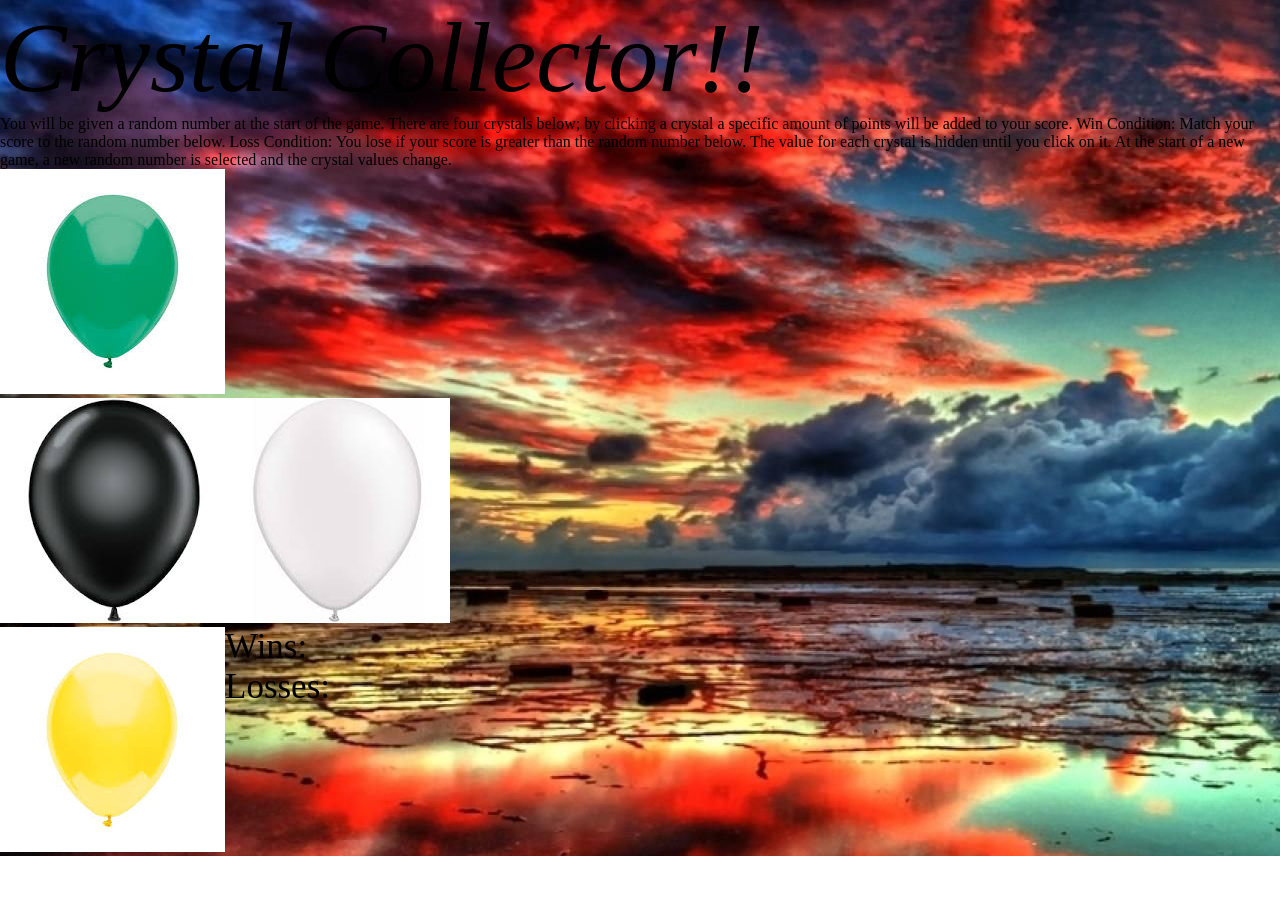
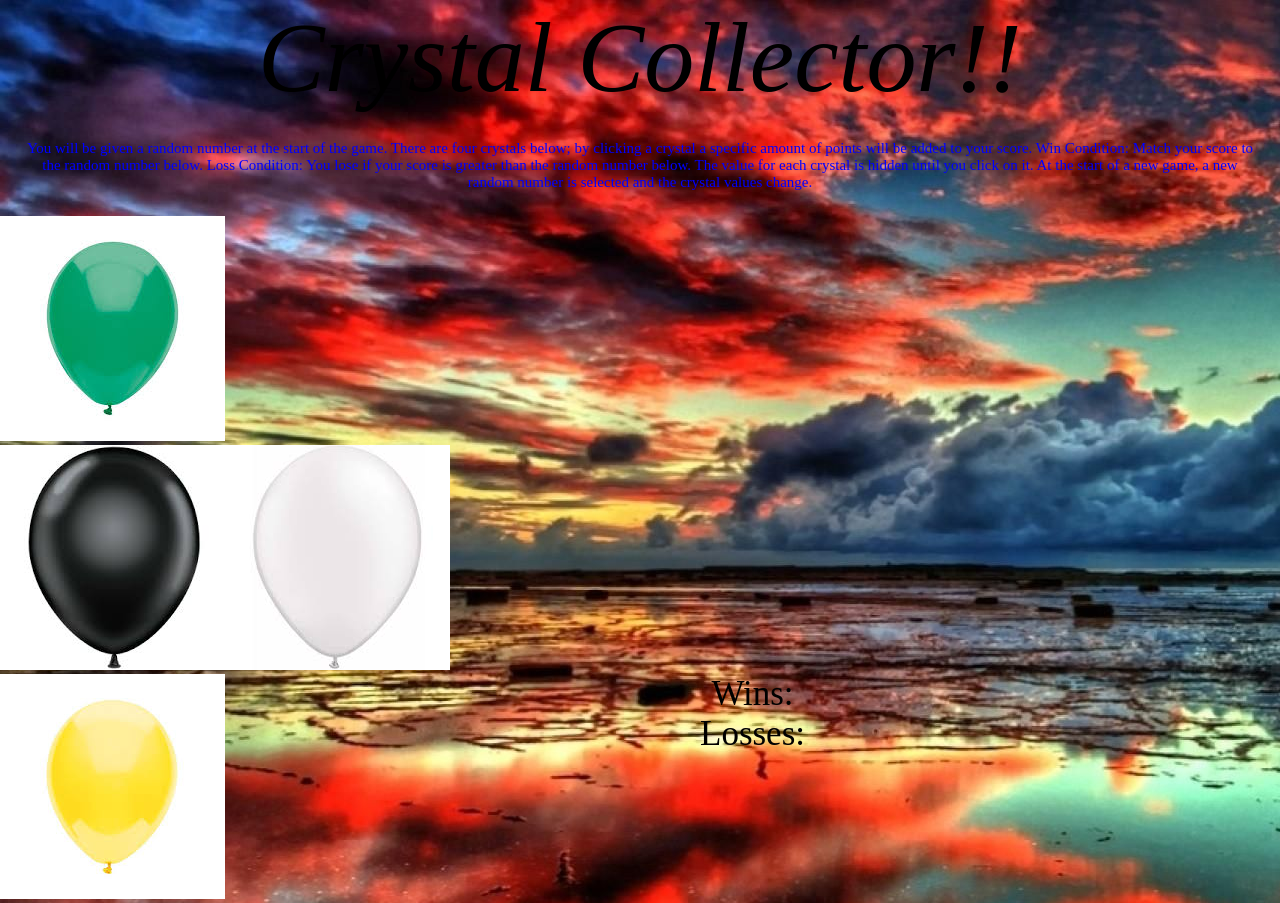
Before and after one commit to WildestDeuce/unit-4-game, a plain HTML site: page index.html in a window 1280 px wide. Before the commit the page ends 856 px from the top, so only its background shows below. Drawn offline with nearby package versions, Linux system fonts and the light colour scheme.

Commit message:
text-align h1 and h3

```diff
--- a/assets/css/style.css
+++ b/assets/css/style.css
@@ -2,6 +2,15 @@ h1 {
     color: black;
     font-style: italic;
     font-size: 100px;
+    text-align: center;
+}
+
+p {
+    color: blue;
+    font-size: 15px;
+    padding: 25px;
+    text-align: center;
+
 }
 
 #number1 {
@@ -25,4 +34,5 @@ size: 90px
 h3 {
     color: black;
     font-size: 35px;
+    text-align: center;
 }
```
